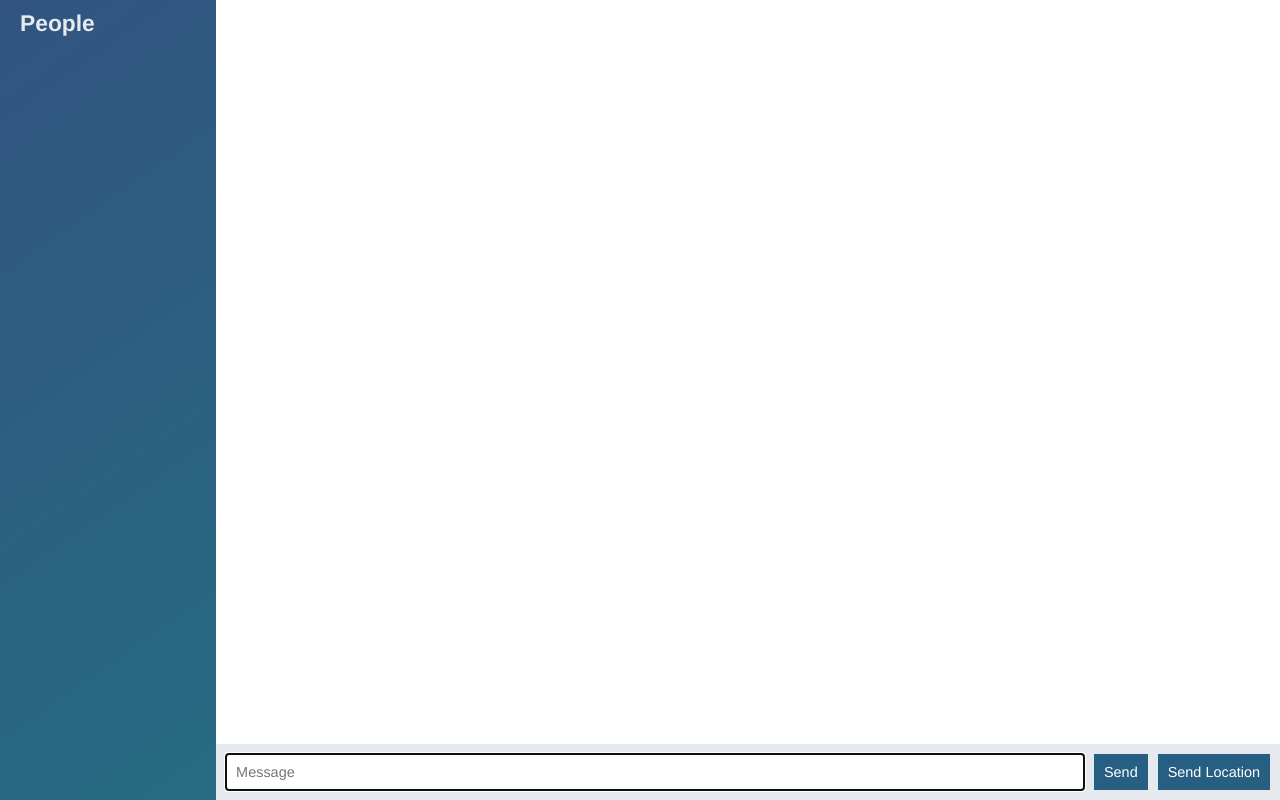
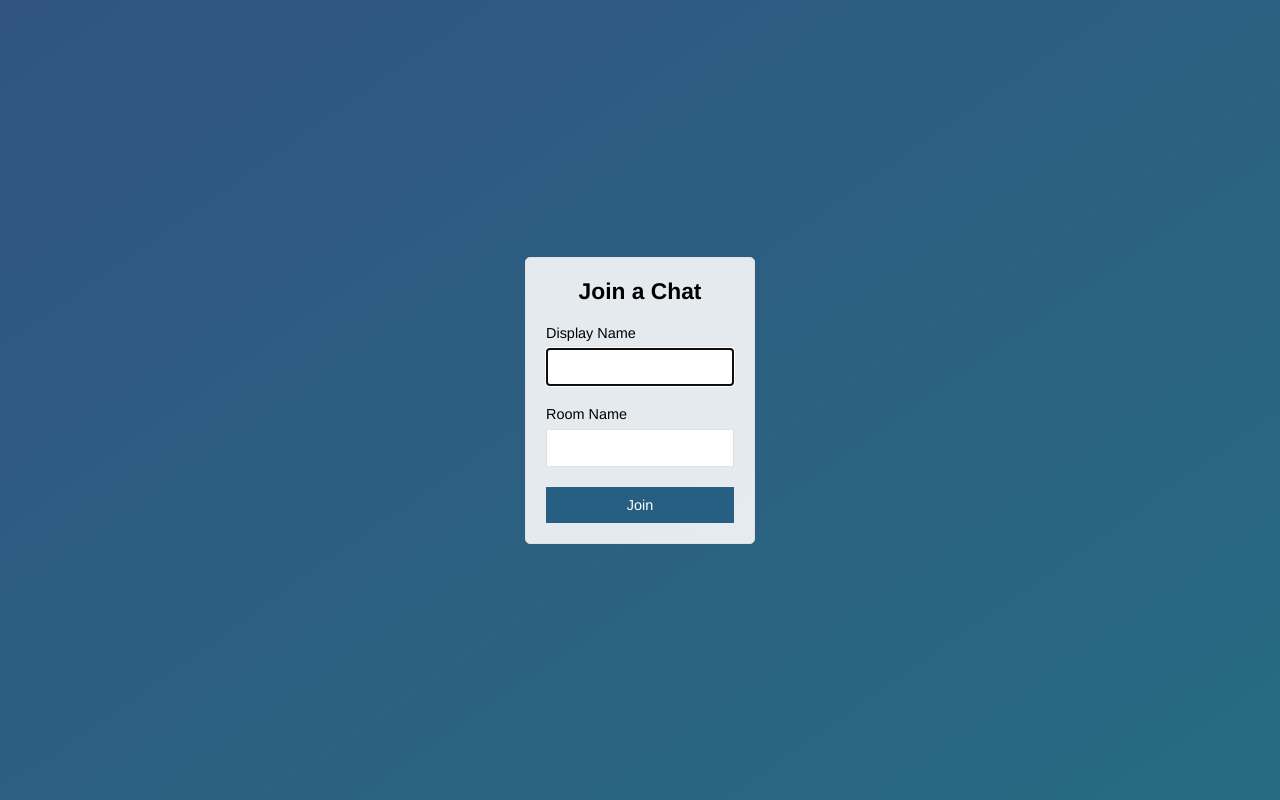
Before and after one commit to johnelkins/node-chat-app, a website: page public/index.html in a window 1280 px wide. Drawn offline with nearby package versions, Linux system fonts and the light colour scheme; no server answers.

Commit message:
Add join page that submits to chat.html

```diff
--- a/public/index.html
+++ b/public/index.html
@@ -1,57 +1,42 @@
 <!DOCTYPE html>
-
-<html>
+<!--[if lt IE 7]>      <html class="no-js lt-ie9 lt-ie8 lt-ie7"> <![endif]-->
+<!--[if IE 7]>         <html class="no-js lt-ie9 lt-ie8"> <![endif]-->
+<!--[if IE 8]>         <html class="no-js lt-ie9"> <![endif]-->
+<!--[if gt IE 8]><!-->
+<html class="no-js">
+<!--<![endif]-->
 
 <head>
     <meta charset="utf-8">
+    <meta http-equiv="X-UA-Compatible" content="IE=edge">
+    <title>Join | ChatApp</title>
+    <meta name="description" content="">
+    <meta name="viewport" content="width=device-width, initial-scale=1, user-scalable=no">
     <link rel="stylesheet" href="/css/styles.css">
 </head>
 
-<body class="chat">
-    <div class="chat__sidebar">
-        <h3>People</h3>
-        <div id="users"></div>
+<body class="centered-form">
+    <!--[if lt IE 7]>
+            <p class="browsehappy">You are using an <strong>outdated</strong> browser. Please <a href="#">upgrade your browser</a> to improve your experience.</p>
+        <![endif]-->
+    <div class="centered-form__form">
+        <form action="/chat.html">
+            <div class="form-field">
+                <h3>Join a Chat</h3>
+            </div>
+            <div class="form-field">
+                <label for="name">Display Name</label>
+                <input type="text" name="name" value="" autofocus />
+            </div>
+            <div class="form-field">
+                <label for="room">Room Name</label>
+                <input type="text" name="room" />
+            </div>
+            <div class="form-field">
+                <button type="submit">Join</button>
+            </div>
+        </form>
     </div>
-
-    <div class="chat__main">
-        <ol id="messages" class="chat__messages"></ol>
-        <div class="chat__footer">
-            <form id="message-form">
-                <input name="message" type="text" placeholder="Message" autofocus autocomplete="off" />
-                <button>Send</button>
-            </form>
-            <button id="send-location">Send Location</button>
-        </div>
-    </div>
-
-    <script id="message-template" type="text/template">
-        <li class="message">
-            <div class="message__title">
-                <h4>{{from}}</h4>
-                <span>{{createdAt}}</span>
-            </div>
-            <div class="message__body">
-                <p>{{text}}</p>
-            </div>
-        </li>
-    </script>
-
-    <script id="location-message-template" type="text/template">
-        <li class="message">
-            <div class="message__title">
-                <h4>{{from}}</h4>
-                <span>{{createdAt}}</span>
-            </div>
-            <div class="message__body">
-                <a href="{{url}}" target="_blank">My current location</a>
-            </div>
-        </li>
-    </script>
-
-    <script src='/socket.io/socket.io.js'></script>
-    <script src="/js/libs/jquery-3.2.1.min.js"></script>
-    <script src="/js/libs/moment.js"></script>
-    <script src="/js/libs/mustache.js"></script>
-    <script src="/js/index.js"></script>
+</body>
 
 </html>
```
Also changed, not shown: public/chat.html (added, +60 -0 lines), public/js/chat.js (renamed from public/js/index.js).
